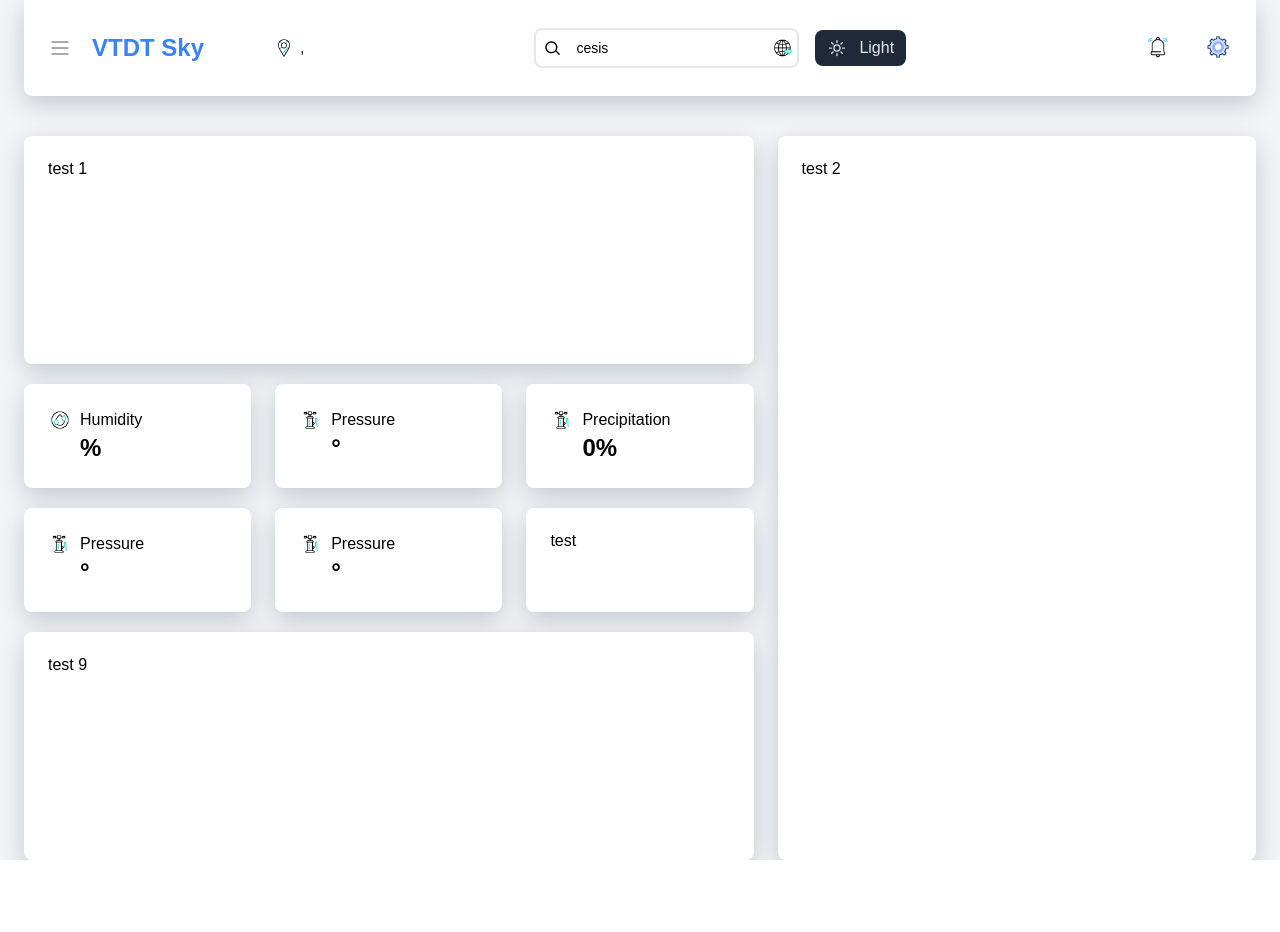
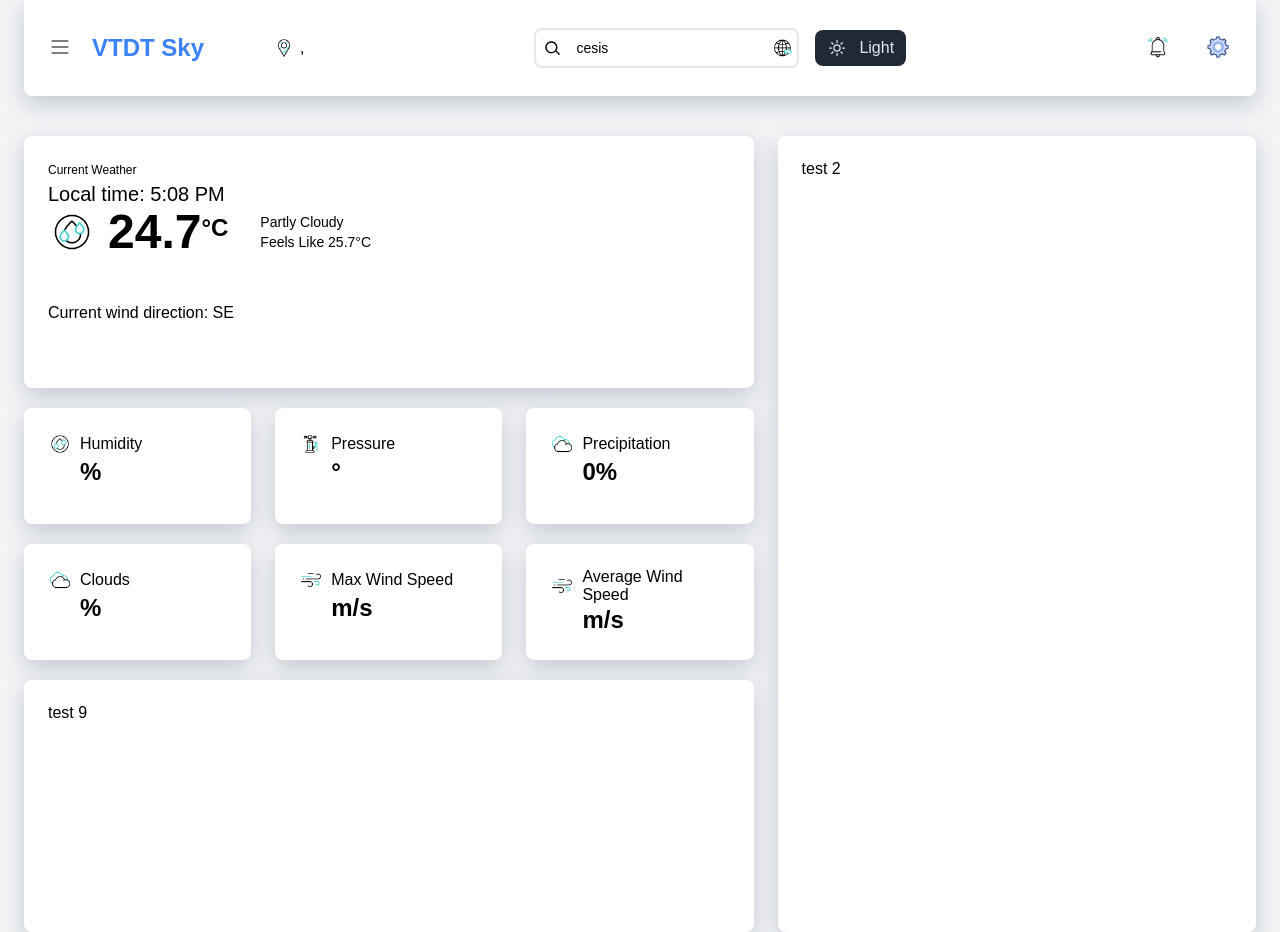
Before and after one commit to Lanheiv/VTDT-Sky, a PHP site: page / in a window 1280 px wide. Before the commit the page ends 860 px from the top, so only its background shows below. Run offline with PHP 8.4, Linux system fonts and the light colour scheme; data that the repository does not hold is empty.

Commit message:
box 1 add basic

```diff
--- a/index.php
+++ b/index.php
@@ -13,102 +13,121 @@
 <body class="light"> <!-- light / dark -->
     <div class="root">
         <div class="data-box">
-            <header>
-                <div class="left-hedbox">
+            <header class="flex c-box c-shadows">
+                <div class="left-hedbox flex">
                     <button>
-                        <svg viewBox=" 24" xmlns="http://www.w3.org/2000/svg">
+                        <svg viewBox=" 24" xmlns="http://www.w3.org/2000/svg" class="icon">
                             <path d="M4 6h16M4 12h16M4 18h16" stroke="currentColor" stroke-linecap="round"></path>
                         </svg>
                     </button>
 
                     <h1>VTDT Sky</h1>
-                    <img src="./assets/google-maps.gif" alt="google map gif">
+                    <img src="./assets/google-maps.gif" alt="google map gif" class="icon">
                     <span><?php echo $data['city']['name'].", ".$data['city']['country']; ?></span>
                 </div>
-                <div class="center-hedbox">
-                    <div class="serch-div">
-                        <form>
+                <div class="center-hedbox flex-rel">
+                    <div class="serch-div flex-rel">
+                        <form class="flex">
                             <svg viewBox="0 0 24 24" xmlns="http://www.w3.org/2000/svg">
                                 <path d="M11 2a9 9 0 1 0 6.293 15.293l4.707 4.707a1 1 0 0 0 1.414-1.414l-4.707-4.707A9 9 0 0 0 11 2zM11 4a7 7 0 1 1 0 14 7 7 0 0 1 0-14z"></path>
                             </svg>
                             <input type="text" placeholder="Search Location" value="cesis">
                         </form>
-                        <img src="./assets/worldwide.gif" alt="worldwide gif">
+                        <img src="./assets/worldwide.gif" alt="worldwide gif" class="icon">
                     </div>
 
-                    <button>
+                    <button class="flex">
                         <svg xmlns="http://www.w3.org/2000/svg" fill="none" viewBox="0 0 24 24" stroke-width="1.5" stroke="currentColor">
                             <path stroke-linecap="round" stroke-linejoin="round" d="M12 3v2.25m6.364.386-1.591 1.591M21 12h-2.25m-.386 6.364-1.591-1.591M12 18.75V21m-4.773-4.227-1.591 1.591M5.25 12H3m4.227-4.773L5.636 5.636M15.75 12a3.75 3.75 0 1 1-7.5 0 3.75 3.75 0 0 1 7.5 0Z"></path>
                         </svg>
                         <span>Light</span>
                     </button>
                 </div>
-                <div class="right-hedbox">
-                    <button>
+                <div class="right-hedbox flex">
+                    <button class="c-box">
                         <img src="./assets/notification.gif" alt="notification gif">
                     </button>
 
-                    <button>
+                    <button class="c-box">
                         <img src="./assets/settings.gif" alt="settings gif" style="margin-left: 1rem;">
                     </button>
                 </div>
             </header>
             <main>
-                <div class="box box-1">
-                    test 1
+                <div class="box c-box c-shadows box-1">
+                    <div>
+                        <div style="font-size: .75rem; line-height: 1.25rem;">Current Weather</div>
+                        <div style="font-weight: 500; font-size: 1.25rem; line-height: 1.75rem;">Local time: 5:08 PM</div>
+                        <div class="flex">
+                            <img src="./assets/humidity.gif" alt="clouds" style="width: 3rem; height: 3rem;">
+                            <div style="font-weight: 600; font-size: 3rem; line-height: 1; padding-left: .75rem;">24.7</div>
+                            <div style="font-weight: 600; font-size: 1.5rem; line-height: 2rem; padding-right: .5rem; margin-bottom: .5rem;">°C</div>
+                            <div class="flex" style="font-size: .875rem; line-height: 1.25rem; padding-left: 1.5rem; flex-direction: column; align-items: normal;">
+                                <div>Partly Cloudy</div>
+                                <div>Feels Like 25.7°C</div>
+                            </div>
+                        </div>
+                    </div>
+                    <p style="margin-top: 3rem;">Current wind direction: SE</p>
                 </div>
-                <div class="box box-2">
+                <div class="box c-box c-shadows box-2">
                     test 2
                 </div>
-                <div class="box">
-                    <div style="align-items: center; display: flex;">
-                        <img src="./assets/humidity.gif" alt="clouds" style="height: 1.5rem; width: 1.5rem;">
-                        <span style="margin-left: .5rem;">Humidity</span>
+                <div class="box c-box c-shadows">
+                    <div class="flex">
+                        <img src="./assets/humidity.gif" alt="clouds" class="icon">
+                        <span class="s-text">Humidity</span>
                     </div>
                     <span style="margin-left: 2rem; font-weight: 600; font-size: 1.5rem; line-height: 2rem;">
                         <?php echo $data["list"]["0"]["humidity"]."%"; ?>
                     </span>
                 </div>
-                <div class="box">
-                    <div style="align-items: center; display: flex;">
-                        <img src="./assets/air-pump.gif" alt="air-pump" style="height: 1.5rem; width: 1.5rem;">
-                    <span style="margin-left: .5rem;">Pressure</span>
+                <div class="box c-box c-shadows">
+                    <div class="flex">
+                        <img src="./assets/air-pump.gif" alt="air-pump" class="icon">
+                    <span class="s-text">Pressure</span>
                     </div>
                     <span style="margin-left: 2rem; font-weight: 600; font-size: 1.5rem; line-height: 2rem;">
                         <?php echo $data["list"]["0"]["pressure"]."°"; ?>
                     </span>
                 </div>
-                <div class="box">
-                    <div style="align-items: center; display: flex;">
-                        <img src="./assets/air-pump.gif" alt="air-pump" style="height: 1.5rem; width: 1.5rem;">
-                    <span style="margin-left: .5rem;">Precipitation</span>
+                <div class="box c-box c-shadows">
+                    <div class="flex">
+                        <img src="./assets/clouds.gif" alt="clouds" class="icon">
+                    <span class="s-text">Precipitation</span>
                     </div>
                     <span style="margin-left: 2rem; font-weight: 600; font-size: 1.5rem; line-height: 2rem;">
                         <?php echo (float) $data["list"]["0"]["pop"]*100 ."%"; ?>
                     </span>
                 </div>
-                <div class="box">
-                    <div style="align-items: center; display: flex;">
-                        <img src="./assets/air-pump.gif" alt="air-pump" style="height: 1.5rem; width: 1.5rem;">
-                    <span style="margin-left: .5rem;">Pressure</span>
+                <div class="box c-box c-shadows">
+                    <div class="flex">
+                        <img src="./assets/clouds.gif" alt="clouds" class="icon">
+                    <span class="s-text">Clouds</span>
                     </div>
                     <span style="margin-left: 2rem; font-weight: 600; font-size: 1.5rem; line-height: 2rem;">
-                        <?php echo $data["list"]["0"]["pressure"]."°"; ?>
+                        <?php echo $data["list"]["0"]["clouds"]."%"; ?>
                     </span>
                 </div>
-                <div class="box">
-                    <div style="align-items: center; display: flex;">
-                        <img src="./assets/air-pump.gif" alt="air-pump" style="height: 1.5rem; width: 1.5rem;">
-                    <span style="margin-left: .5rem;">Pressure</span>
+                <div class="box c-box c-shadows">
+                    <div class="flex">
+                        <img src="./assets/wind.gif" alt="wind" class="icon">
+                    <span class="s-text">Max Wind Speed</span>
                     </div>
                     <span style="margin-left: 2rem; font-weight: 600; font-size: 1.5rem; line-height: 2rem;">
-                        <?php echo $data["list"]["0"]["pressure"]."°"; ?>
+                        <?php echo $data["list"]["0"]["gust"]."m/s"; ?>
                     </span>
                 </div>
-                <div class="box">
-                    test
+                <div class="box c-box c-shadows">
+                    <div class="flex">
+                        <img src="./assets/wind.gif" alt="wind" class="icon">
+                    <span class="s-text">Average Wind Speed</span>
+                    </div>
+                    <span style="margin-left: 2rem; font-weight: 600; font-size: 1.5rem; line-height: 2rem;">
+                        <?php echo $data["list"]["0"]["speed"]."m/s"; ?>
+                    </span>
                 </div>
-                <div class="box box-9">
+                <div class="box c-box c-shadows box-9">
                     test 9
                 </div>
             </main>
--- a/style.css
+++ b/style.css
@@ -1,8 +1,10 @@
 * {
     font-feature-settings: normal;
-    border: 0 solid #e5e7eb;
     box-sizing: border-box;
     font-family: sans-serif;
+
+    align-items: center;
+    border: 0;
 }
 body {
     background-color: #F3F4F6;
@@ -11,21 +13,40 @@ body {
     margin: 0;
 }
 .data-box {
-    max-width: 100%;
-
     padding-left: 1.5rem;
     padding-right: 1.5rem;
 }
 
 
+.icon {
+    height: 1.5rem;
+    width: 1.5rem;
+}
+.s-text {
+    margin-left: .5rem;
+}
+.flex {
+    display: flex;
+}
+.flex-rel {
+    display: flex;
+    position: relative;
+}
+
+/* colors */
+.c-maim {
+    background-color: #F3F4F6;
+}
+.c-box {
+    background-color: #FFFFFF;
+}
+.c-shadows {
+    box-shadow: #c2c9d1 0px 8px 24px;
+}
+
 /* -- header -- */
 header {
-    display: flex;
-    align-items: center;
     justify-content: space-between;
-
-    background-color: #FFFFFF;
-    box-shadow: #c2c9d1 0px 8px 24px;
 
     border-bottom-left-radius: .5rem;
     border-bottom-right-radius: .5rem;
@@ -36,23 +57,12 @@ header {
 }
 
 /* left-hedbox */
-.left-hedbox {
-    display: flex;
-    align-items: center;
-}
 .left-hedbox button{
     padding: .5rem;
     margin-right: .75rem;
 
     background-color: initial;
     background-image: none;
-}
-.left-hedbox button svg{
-    display: block;
-    color: #4B5563;
-
-    width: 1.5rem;
-    height: 1.5rem;
 }
 .left-hedbox h1{
     color: #3B82F6;
@@ -65,25 +75,13 @@ header {
 }
 .left-hedbox img {
     margin-left: 3.5rem;
-
-    width: 1.5rem;
-    height: 1.5rem;
 }
 .left-hedbox span {
     margin-left: .25rem;
-    color: #1F2937;
 }
 
 /* center-hedbox */
-.center-hedbox {
-    display: flex;
-    align-items: center;
-}
 .center-hedbox button{
-    display: flex;
-    align-items: center;
-    position: relative;
-
     background-color: #1F2937;
     color: #E5E7EB;
 
@@ -110,18 +108,9 @@ header {
     font-size: medium;
 }
 .serch-div {
-    display: flex;
-    align-items: center;
-    position: relative;
-
     border: 2px solid #e5e7eb;
     box-sizing: border-box;
     border-radius: .5rem;
-}
-.serch-div form {
-    display: flex;
-    align-items: center;
-    position: relative;
 }
 .serch-div form input {
     font-size: .875rem;
@@ -135,28 +124,18 @@ header {
 .serch-div form svg {
     width: 1rem;
     height: 1rem;
-
     left: .5rem;
 
     position: absolute;
 }
 .serch-div img {
-    width: 1.5rem;
-    height: 1.5rem;
-
     left: 90%;
-
     position: absolute;
 }
 
 /* right-hedbox */
-.right-hedbox {
-    display: flex;
-    align-items: center;
-}
 .right-hedbox button {
     padding: .5rem;
-    background-color: #FFFFFF;
 }
 .right-hedbox img {
     height: 1.75rem;
@@ -171,19 +150,18 @@ main {
     grid-template-columns: repeat(5, 1fr);
     grid-template-rows: repeat(6, 1.5fr);
 
-    align-items: center;
     margin-top: 2.5rem;
 }
+
+/* box */
 .box {
-    background-color: #FFFFFF;
-    box-shadow: #c2c9d1 0px 8px 24px;
-
     padding: 1.5rem;
     border-radius: .5rem;
 
     width: 100%;
     height: 100%;
 }
+
 .box-1 {
     grid-column: 1 / 4;
     grid-row: 1 / 3;
```
Also changed, not shown: assets/wind.gif (added).
